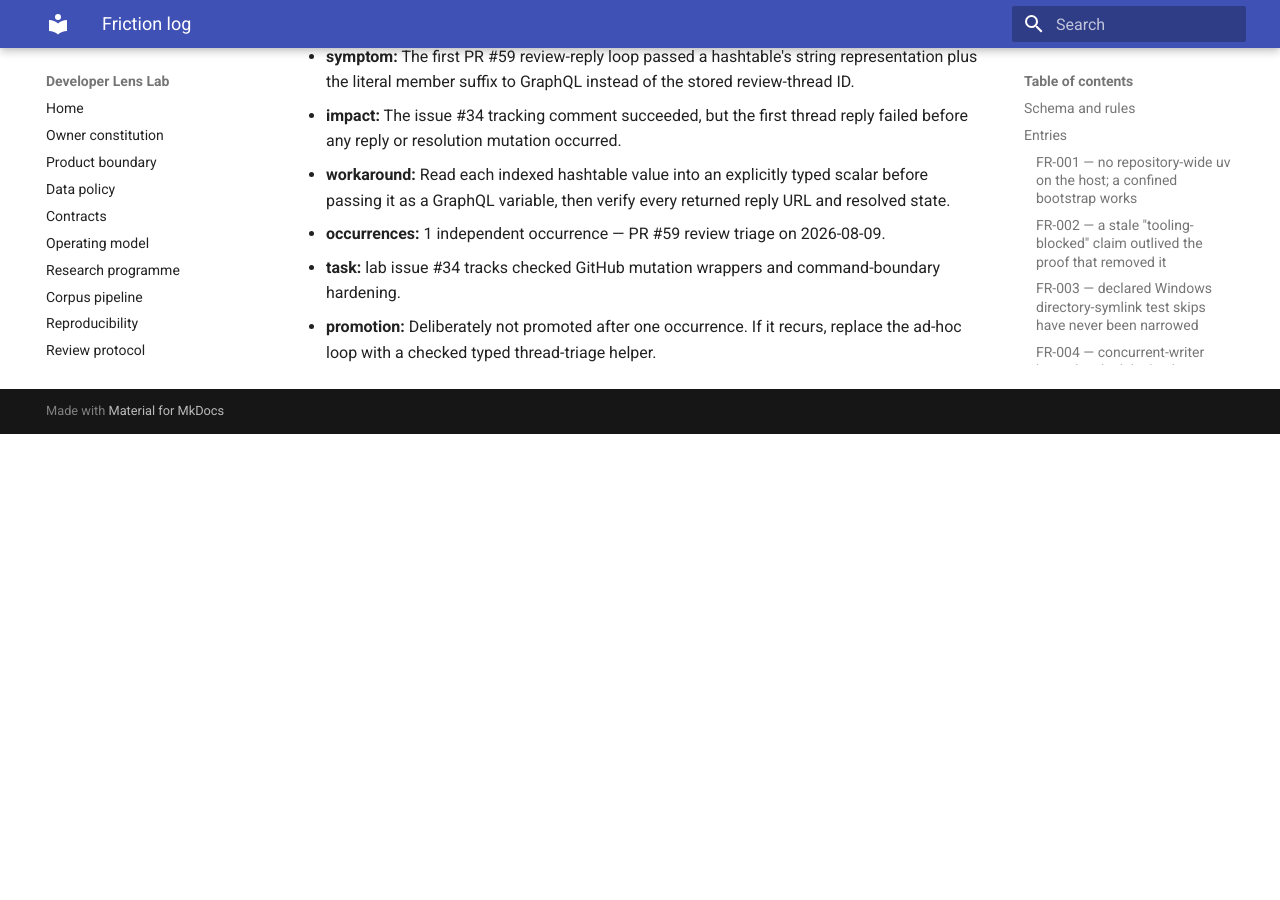
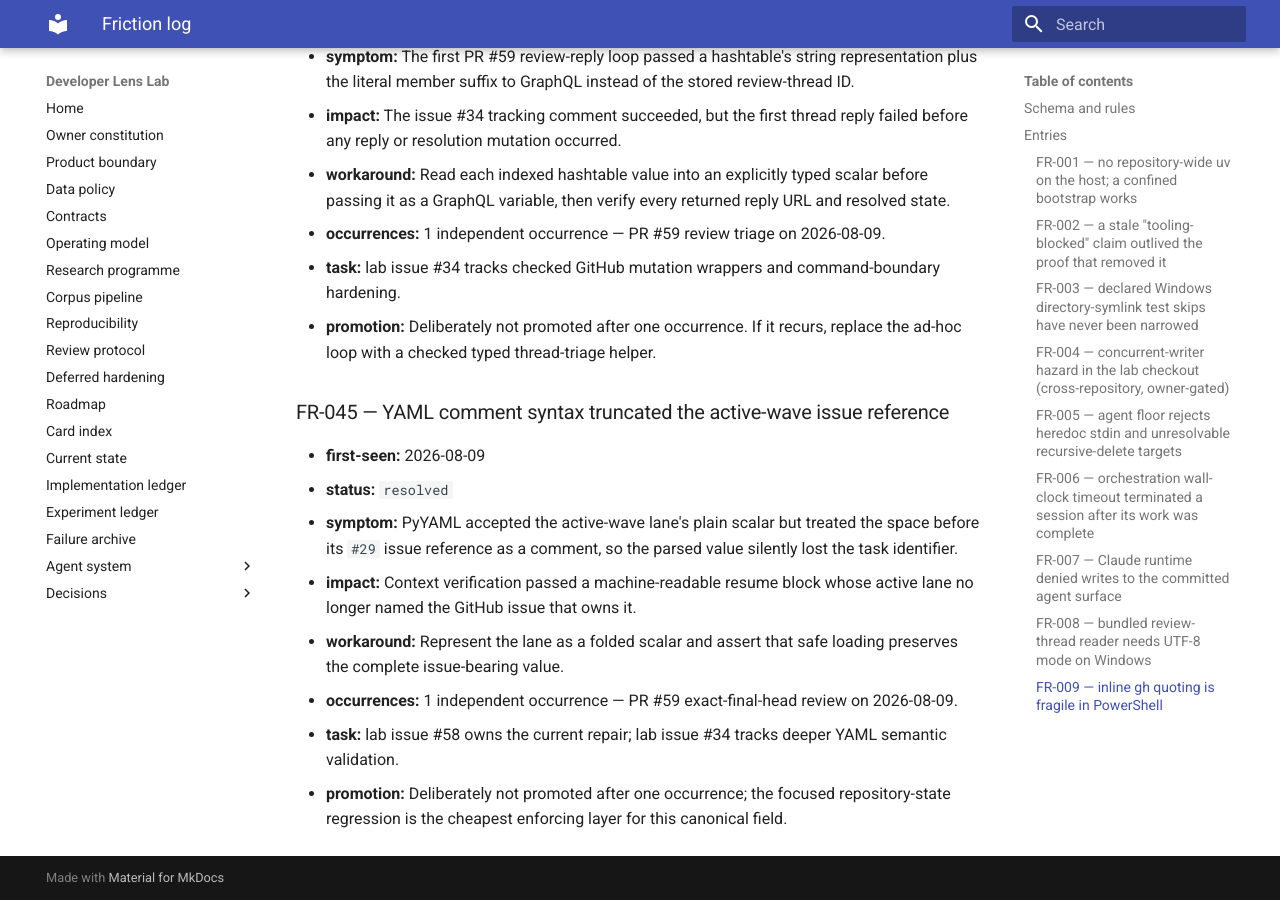
Before and after one commit to Chris0Jeky/developer-lens-lab, an MkDocs documentation site: the page built from docs/agent-system/FRICTION_LOG.md, in a window 1280 px wide and 900 px high, scrolled down 34269 px. Built offline with MkDocs 1.6.1 and Material for MkDocs 9.7.7, drawn with Linux system fonts in a browser that asks for light colours; before the commit the page ends 34703 px from its top, so only the background shows below that.

Commit message:
Preserve active-wave issue reference

```diff
--- a/docs/agent-system/FRICTION_LOG.md
+++ b/docs/agent-system/FRICTION_LOG.md
@@ -1174,3 +1174,19 @@ change before the focused lint, type, and test proofs; no protected or ignored c
 - **task:** lab issue #34 tracks checked GitHub mutation wrappers and command-boundary hardening.
 - **promotion:** Deliberately not promoted after one occurrence. If it recurs, replace the ad-hoc
   loop with a checked typed thread-triage helper.
+
+### FR-045 — YAML comment syntax truncated the active-wave issue reference
+
+- **first-seen:** 2026-08-09
+- **status:** `resolved`
+- **symptom:** PyYAML accepted the active-wave lane's plain scalar but treated the space before its
+  `#29` issue reference as a comment, so the parsed value silently lost the task identifier.
+- **impact:** Context verification passed a machine-readable resume block whose active lane no
+  longer named the GitHub issue that owns it.
+- **workaround:** Represent the lane as a folded scalar and assert that safe loading preserves the
+  complete issue-bearing value.
+- **occurrences:** 1 independent occurrence — PR #59 exact-final-head review on 2026-08-09.
+- **task:** lab issue #58 owns the current repair; lab issue #34 tracks deeper YAML semantic
+  validation.
+- **promotion:** Deliberately not promoted after one occurrence; the focused repository-state
+  regression is the cheapest enforcing layer for this canonical field.
```
Also changed, not shown: docs/CURRENT_STATE.md (+2 -1 lines), 1 other file.
